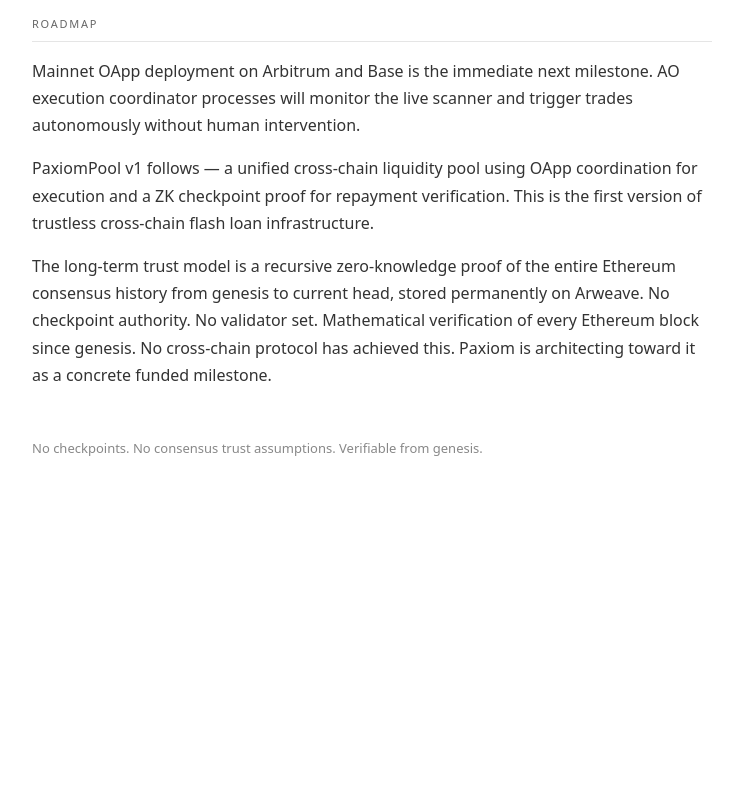
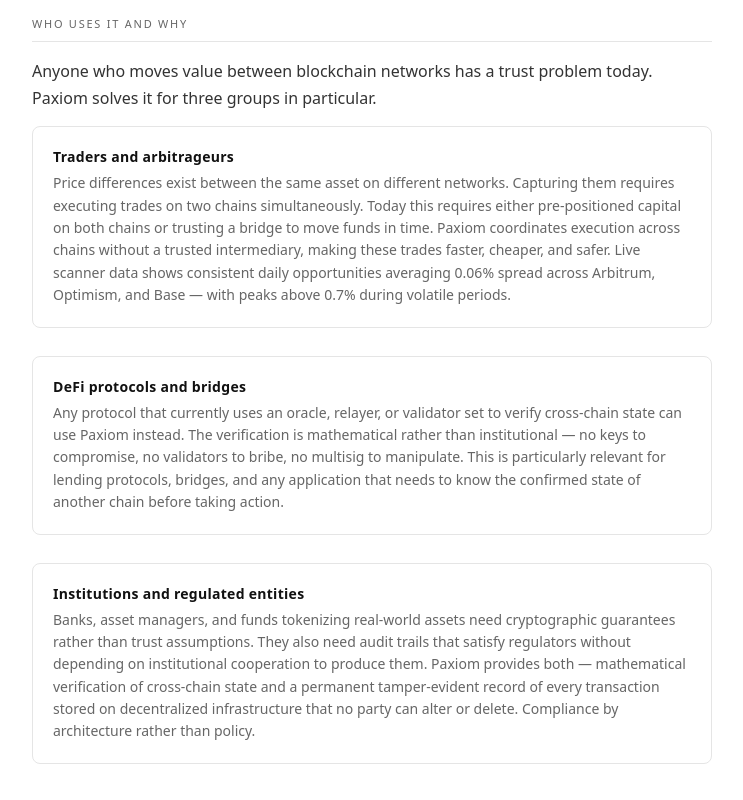
Before and after one commit to k-luecke/paxiom, a plain HTML site: page about.html in a window 1280 px wide. Shown: the part 1740-2540 px from the top of the page, without its empty margins (268-1011 px from the left). Before the commit the page ends 2271 px from the top, so only its background shows below. Drawn offline with Linux system fonts and the light colour scheme.

Commit message:
add who uses it and why section

```diff
--- a/about.html
+++ b/about.html
@@ -206,6 +206,22 @@ Paxiom eliminates this by combining zero-knowledge proofs of Ethereum consensus
   <a class="explorer-link" href="https://sepolia-optimism.etherscan.io/tx/0x8b662f22aca8be29a621d02a54b1943e15fe4263c66d8eff3104714db0ea3936" target="_blank">View transaction →</a>
 </div>
 
+<h2>Who uses it and why</h2>
+<p>
+Anyone who moves value between blockchain networks has a trust problem today. Paxiom solves it for three groups in particular.
+</p>
+<div class="component">
+  <div class="component-title">Traders and arbitrageurs</div>
+  <p class="component-desc">Price differences exist between the same asset on different networks. Capturing them requires executing trades on two chains simultaneously. Today this requires either pre-positioned capital on both chains or trusting a bridge to move funds in time. Paxiom coordinates execution across chains without a trusted intermediary, making these trades faster, cheaper, and safer. Live scanner data shows consistent daily opportunities averaging 0.06% spread across Arbitrum, Optimism, and Base — with peaks above 0.7% during volatile periods.</p>
+</div>
+<div class="component">
+  <div class="component-title">DeFi protocols and bridges</div>
+  <p class="component-desc">Any protocol that currently uses an oracle, relayer, or validator set to verify cross-chain state can use Paxiom instead. The verification is mathematical rather than institutional — no keys to compromise, no validators to bribe, no multisig to manipulate. This is particularly relevant for lending protocols, bridges, and any application that needs to know the confirmed state of another chain before taking action.</p>
+</div>
+<div class="component">
+  <div class="component-title">Institutions and regulated entities</div>
+  <p class="component-desc">Banks, asset managers, and funds tokenizing real-world assets need cryptographic guarantees rather than trust assumptions. They also need audit trails that satisfy regulators without depending on institutional cooperation to produce them. Paxiom provides both — mathematical verification of cross-chain state and a permanent tamper-evident record of every transaction stored on decentralized infrastructure that no party can alter or delete. Compliance by architecture rather than policy.</p>
+</div>
 <h2>Roadmap</h2>
 <p>
 Mainnet OApp deployment on Arbitrum and Base is the immediate next milestone. AO execution coordinator processes will monitor the live scanner and trigger trades autonomously without human intervention.
```
